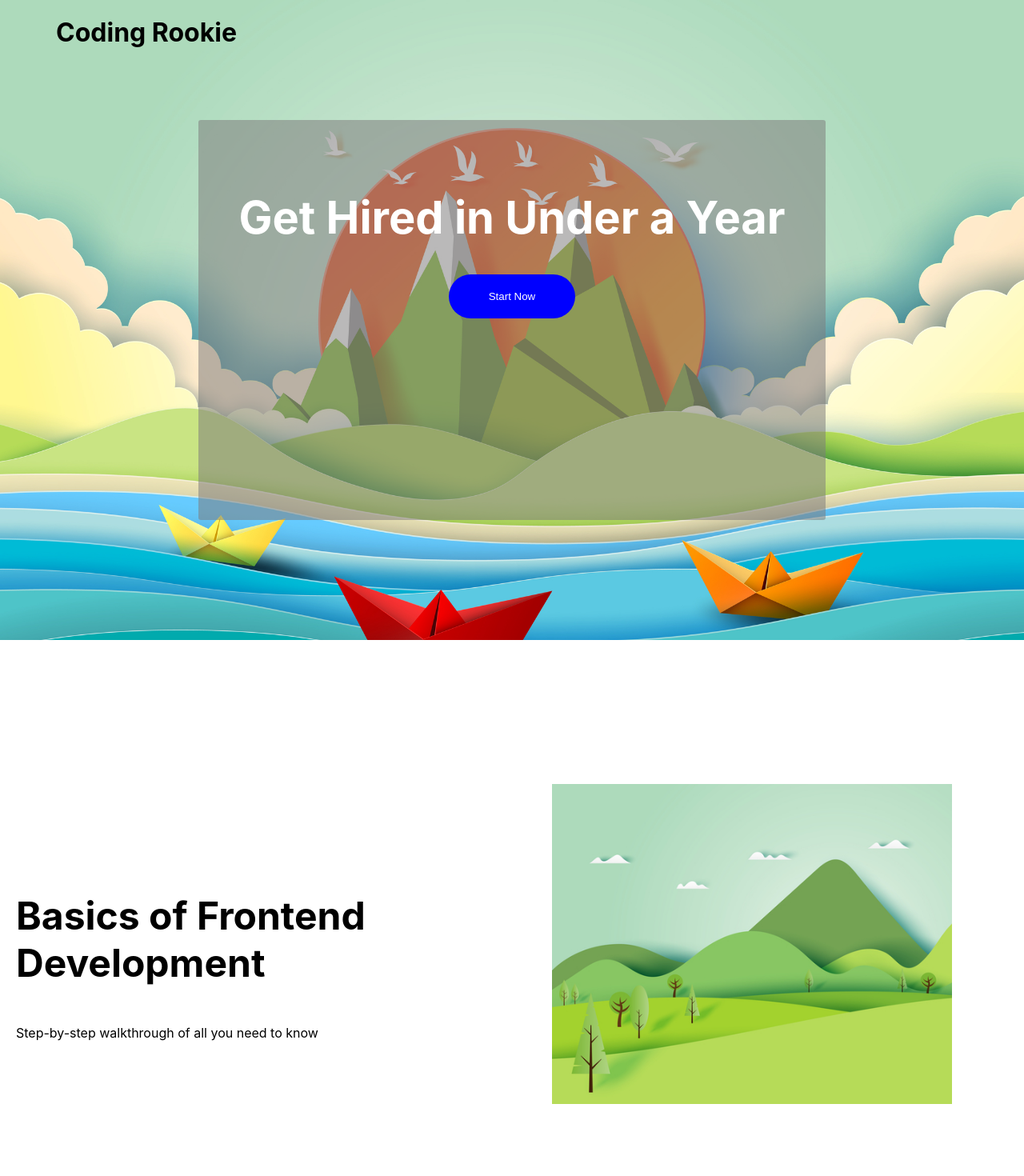
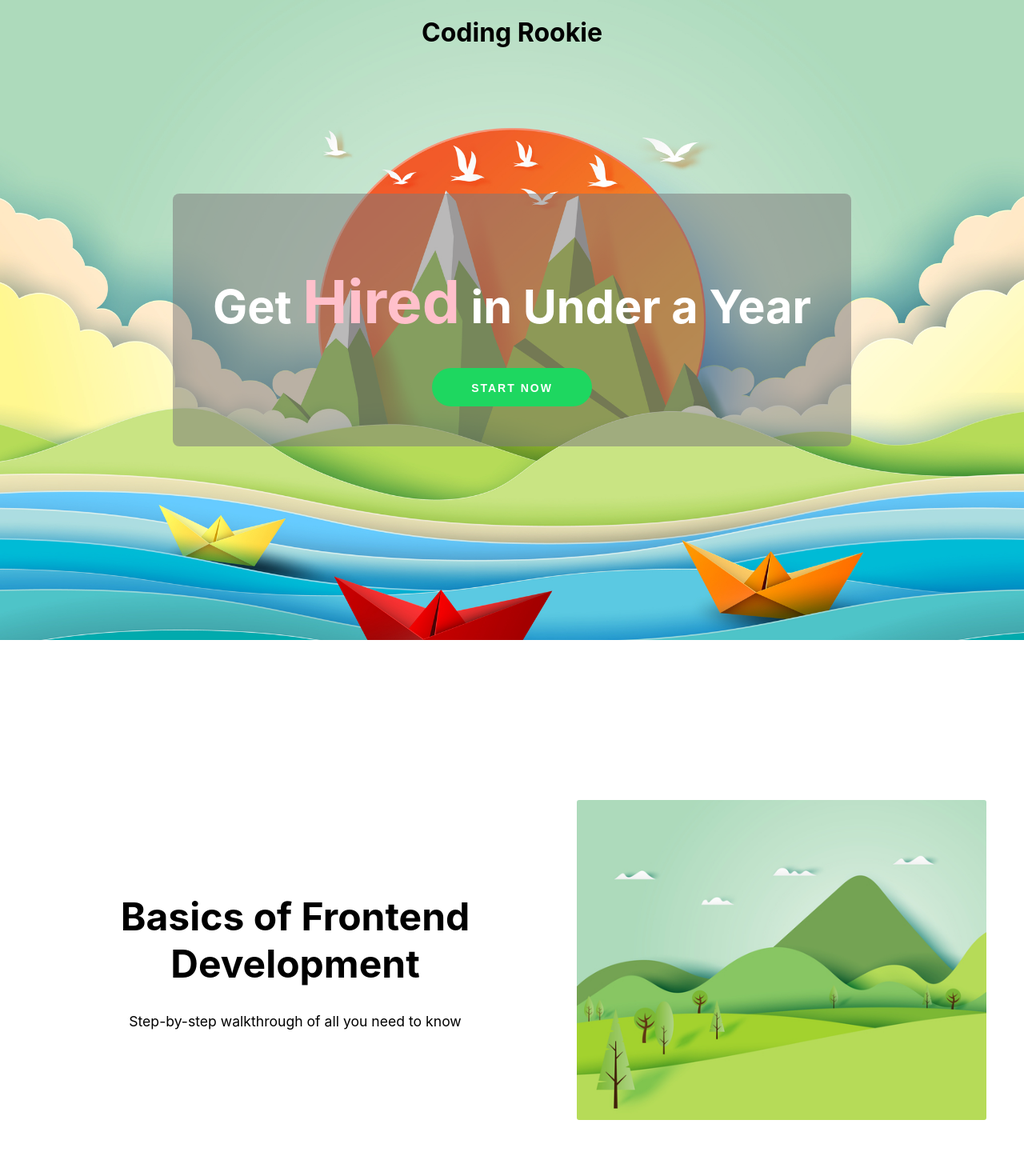
Before and after one commit to DevrMichael/cr-landing-page, a React (Create React App) app: page / in a window 1280 px wide. Shown: the top 1470 px of the page at 80% size. Built offline with nearby package versions, Linux system fonts and the light colour scheme.

Commit message:
Refactor CSS

```diff
--- a/src/App.css
+++ b/src/App.css
@@ -18,106 +18,88 @@ header {
   min-height: 10vh;
   display: flex;
   font-size: 1em;
-  padding-left: 70px;
   color: black;
+  width: 100%;
+  justify-content: center;
 }
 
-footer > div:nth-child(2) {
+p {
+  font-size: 1.1em;
+}
+
+.footer-links {
   display: flex;
+  justify-content: center;
+  margin: 2px;
+}
+
+.footer-links a, p {
+  margin: 10px;
+  margin-bottom: 30px;
+  text-decoration: none;
+  color: black;
 }
 
 .App-link {
   color: #61dafb;
 }
 
-.gradient-border {
-  padding: 50px;
-  height: 50%;
-  --borderWidth: 3px;
-  background: rgba(126, 123, 123, 0.529);
-  position: relative;
-  border-radius: var(--borderWidth);
-}
-.gradient-border:after {
-  content: "";
-  position: absolute;
-  top: calc(-1 * var(--borderWidth));
-  left: calc(-1 * var(--borderWidth));
-  height: calc(100% + var(--borderWidth) * 2);
-  width: calc(100% + var(--borderWidth) * 2);
-  background: linear-gradient(
-    60deg,
-    #f79533,
-    #f37055,
-    #ef4e7b,
-    #a166ab,
-    #5073b8,
-    #1098ad,
-    #07b39b,
-    #6fba82
-  );
-  border-radius: calc(2 * var(--borderWidth));
-  z-index: -1;
-  animation: animatedgradient 3s ease alternate infinite;
-  background-size: 300% 300%;
-}
-
-@keyframes animatedgradient {
-  0% {
-    background-position: 0% 50%;
-  }
-  50% {
-    background-position: 100% 50%;
-  }
-  100% {
-    background-position: 0% 50%;
-  }
-}
-.first-div,
-.sixth-div {
+.main-container {
   height: 100vh;
-  width: 100%;
-  margin: auto;
   display: flex;
-  flex-direction: column;
   justify-content: center;
   align-items: center;
 }
 
-.first-div h1,
-.sixth-div h1 {
-  font-size: 3.5em;
+.main-div {
+  padding: 50px;
+  background: rgba(126, 123, 123, 0.529);
+  border-radius: 8px;
 }
 
-.second-div__content h1,
-.third-div h1,
-.fourth-div h1,
-.fifth-div h1 {
+.flex {
+ display: flex;
+ flex-direction: row;
+ justify-content: center;
+ align-items: center;
+}
+
+.main-header {
+  font-size: 1.8em;
+}
+
+.content-header h1 {
   font-size: 3em;
 }
 
-.first-div button,
-.sixth-div button {
-  padding: 20px 50px;
-  border-radius: 9999px;
-  color: white;
-  background-color: blue;
-  border: none;
+button {
+  display: inline-block;
+  outline: none;
   cursor: pointer;
+  font-size: 14px;
+  line-height: 1;
+  border-radius: 500px;
+  transition-property: background-color,border-color,color,box-shadow,filter;
+  transition-duration: .3s;
+  border: 1px solid transparent;
+  letter-spacing: 2px;
+  min-width: 160px;
+  text-transform: uppercase;
+  white-space: normal;
+  font-weight: 700;
+  text-align: center;
+  padding: 17px 48px;
+  color: #fff;
+  background-color: #1ED760;
+  height: 48px;
 }
 
-.second-div__content,
-.fourth-div {
-  height: 100vh;
-  width: 50%;
-  display: flex;
-  flex-direction: column;
-  justify-content: center;
-  text-align: left;
-  margin-left: 20px;
+button:hover{
+      transform: scale(1.04);
+      background-color: #21e065;
 }
 
-.third-div,
+
 .fifth-div {
   height: 100vh;
   width: 100%;
@@ -127,6 +109,10 @@ footer > div:nth-child(2) {
   margin-right: 20px;
 }
 
+.fifth-div p {
+  color: white;
+}
+
 .first-div {
   background: url(../src/assets/hero_image.jpg);
   background-size: cover;
@@ -134,42 +120,41 @@ footer > div:nth-child(2) {
   color: white;
 }
 
-.second-div{
-  display: flex;
-  flex-direction: row;
+.second-div {
+  height: 100vh;
 }
 
 .second-div__image {
   background: url(../src/assets/fundamentals_image.jpg);
   background-size: cover;
-  margin-top: 180px;
-  margin-left: 30px;
+  margin-right: 30px;
   width: 500px;
   height: 400px;
+  border-radius: 3px;
 }
 
 .third-div {
-  width: 100%;
-  display: flex;
-  flex-direction: row;
-  align-items: center;
+  height: 100vh;
+}
+
+.fourth-div {
+  height: 100vh;
 }
 
 .third-div__image {
   background: url(../src/assets/course_content_image.jpg);
   background-size: cover;
-  margin-top: 80px;
-  width: 400px;
+  margin-left: 30px;
+  width: 500px;
   height: 400px;
 }
 
 .fourth-div__image {
   background: url(../src/assets/devices_image.jpg);
   background-size: cover;
-  margin-top: 180px;
-  margin-left: 30px;
+  margin-right: 30px;
   width: 500px;
-  height: 400px;
+  height: 500px;
 }
 
 .fifth-div {
@@ -184,6 +169,19 @@ footer > div:nth-child(2) {
   color: white;
 }
 
+.large-div {
+  width: 55%;
+}
+
+.small-div {
+  width: 40%;
+}
+
+.highlighted-text {
+  color: pink;
+  font-size: 1.3em;
+}
+
 @keyframes App-logo-spin {
   from {
     transform: rotate(0deg);
--- a/src/App.js
+++ b/src/App.js
@@ -1,5 +1,5 @@
 import "./App.css";
-import data from './data/data.json'
+import data from "./data/data.json";
 
 function App() {
   return (
@@ -7,42 +7,40 @@ function App() {
       <header>
         <h1>Coding Rookie</h1>
       </header>
-      <div className="first-div">
-        <div className="gradient-border">
-          <h1>{data[0].title}</h1>
+      <div className="main-container main-header first-div">
+        <div className="main-div">
+          <h1>Get <span className="highlighted-text">Hired</span> in Under a Year</h1>
           <button>Start Now</button>
         </div>
       </div>
-      <div className="second-div">
-        <div className="second-div__content">
+      <div className="flex content-header second-div">
+        <div className="large-div">
           <h1>{data[1].title}</h1>
           <p>{data[1].content}</p>
         </div>
-        <div className="second-div__image">
+        <div className="small-div second-div__image"></div>
       </div>
-      </div>
-      <div className="third-div">
-        <div className="third-div__image"></div>
-        <div>
+      <div className="flex content-header third-div">
+        <div className="large-div third-div__image"></div>
+        <div className="small-div">
           <h1>{data[2].title}</h1>
           <p>{data[2].content}</p>
         </div>
       </div>
-      <div className="second-div">
-      <div className="second-div__content">
+      <div className="flex content-header fourth-div">
+        <div className="large-div">
           <h1>{data[3].title}</h1>
           <p>{data[3].content}</p>
         </div>
-        <div className="fourth-div__image">
+        <div className="small-div fourth-div__image"></div>
       </div>
-      </div>
-      <div className="fifth-div">
+      <div className="content-header fifth-div">
         <h1>{data[4].title}</h1>
         <p>{data[4].content} </p>
       </div>
-      <div className="sixth-div">
-        <div className="gradient-border">
-        <h1>{data[5].title}</h1>
+      <div className="main-container main-header sixth-div">
+        <div className="main-div">
+          <h1>Make Your <span className="highlighted-text">Dreams</span> of Becoming a Developer a Reality</h1>
           <button>Start Now</button>
         </div>
       </div>
@@ -50,10 +48,10 @@ function App() {
         <div>
           <h1>Coding Rookie</h1>
         </div>
-        <div>
-          <p>Privacy Policy</p>
+        <div className="footer-links">
+          <a href="#">Privacy Policy</a>
           <p> | </p>
-          <p>Terms of Use</p>
+          <a href="#">Terms of Use</a>
         </div>
       </footer>
     </div>
```
Lines whose indentation alone changed are shown as unchanged.
